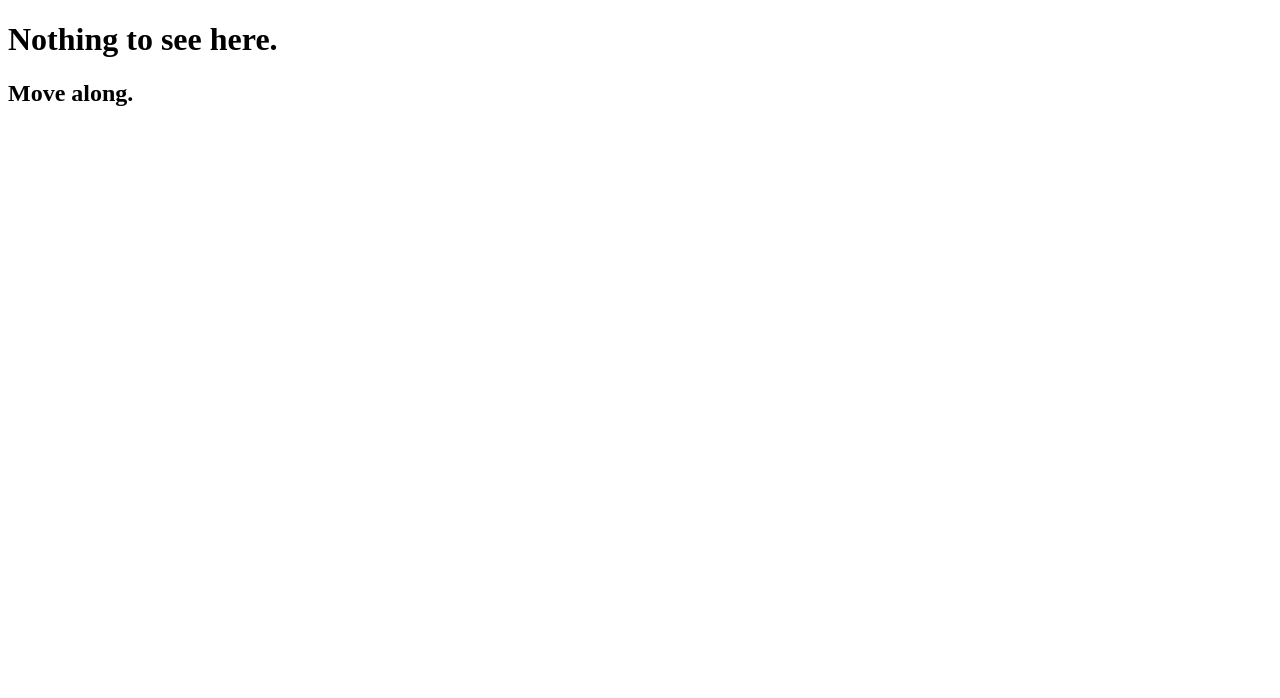
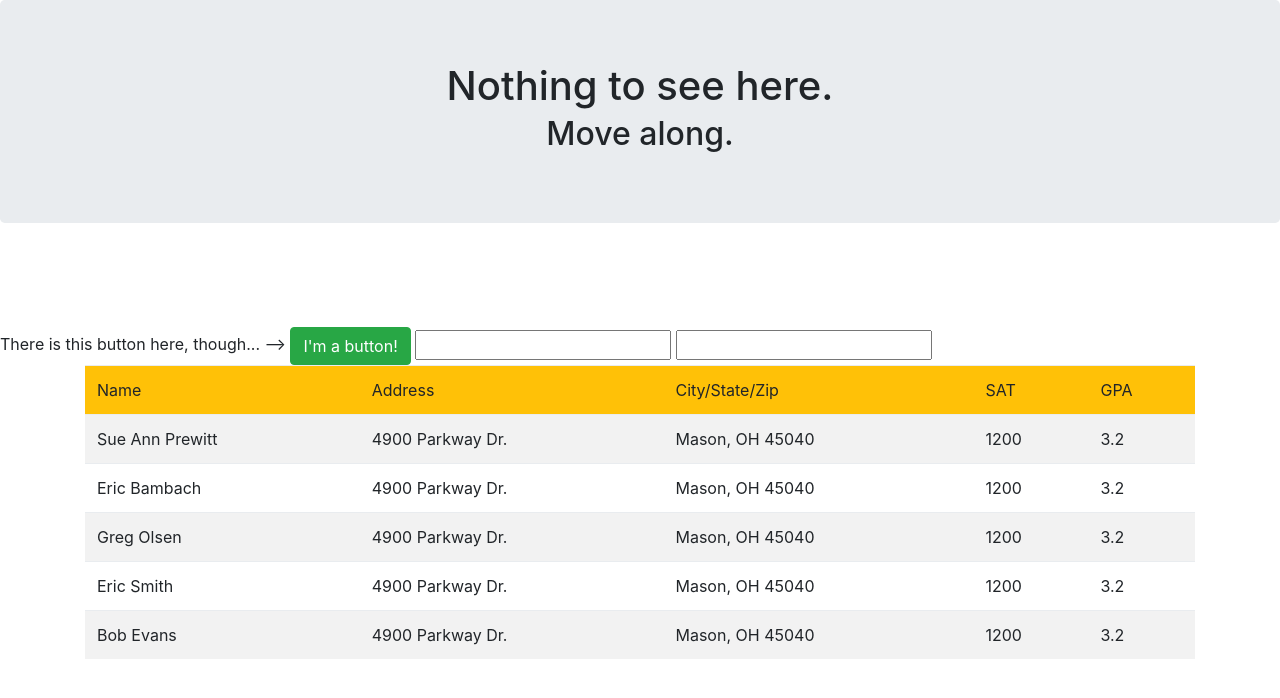
Before and after one commit to SmithE65/jQueryTesting, a plain HTML site: page index.html in a window 1280 px wide. Drawn offline with nearby package versions, Linux system fonts and the light colour scheme.

Commit message:
JS to populate a table

```diff
--- a/index.html
+++ b/index.html
@@ -3,13 +3,52 @@
 <html lang="en" xmlns="http://www.w3.org/1999/xhtml">
 <head>
     <meta charset="utf-8" />
+    <meta name="viewport" content="width=device-width, initial-scale=1" />
+
     <title>HOME PAGE</title>
 
     <script src="http://code.jquery.com/jquery-3.2.1.min.js" type="text/javascript"></script>
     <script src="script/jqtest.js" type="text/javascript"></script>
+
+    <link href="https://maxcdn.bootstrapcdn.com/bootstrap/4.0.0-beta/css/bootstrap.min.css" type="text/css" rel="stylesheet">
 </head>
 <body>
-    <h1>Nothing to see here.</h1>
-    <h2>Move along.</h2>
+    <div class="jumbotron text-center">
+        <h1>Nothing to see here.</h1>
+        <h2>Move along.</h2>
+    </div>
+
+
+    <br /><br /><br />
+    <span>There is this button here, though... --></span>
+    <button class="btn btn-success">I'm a button!</button>
+    <input id="btnOut" type="text" />
+    <input id="btnIn" type="text" />
+
+    <div class="container">
+        <table class="table table-striped">
+            <thead>
+                <tr class="bg-warning">
+                    <td>Name</td>
+                    <td>Address</td>
+                    <td>City/State/Zip</td>
+                    <td>SAT</td>
+                    <td>GPA</td>
+                </tr>
+            </thead>
+            <tbody id="student-body">
+                <tr>
+                    <td>Eric S.</td>
+                    <td>4900 Parkway Dr.</td>
+                    <td>Mason, OH 45040</td>
+                    <td>1200</td>
+                    <td>3.2</td>
+                </tr>
+            </tbody>
+        </table>
+    </div>
+
+    <script src="https://cdnjs.cloudflare.com/ajax/libs/popper.js/1.11.0/umd/popper.min.js" integrity="sha384-b/U6ypiBEHpOf/4+1nzFpr53nxSS+GLCkfwBdFNTxtclqqenISfwAzpKaMNFNmj4" crossorigin="anonymous"></script>
+    <script src="https://maxcdn.bootstrapcdn.com/bootstrap/4.0.0-beta/js/bootstrap.min.js" integrity="sha384-h0AbiXch4ZDo7tp9hKZ4TsHbi047NrKGLO3SEJAg45jXxnGIfYzk4Si90RDIqNm1" crossorigin="anonymous"></script>
 </body>
 </html>
--- a/script/jqtest.js
+++ b/script/jqtest.js
@@ -1 +1,42 @@
 // JavaScript source code
+$().ready(function() {
+    console.log("Page loaded.");
+
+    $("button").click(function () {
+        console.log("A button was clicked.");
+        $("#btnIn").val($("#btnOut").val());
+    });
+
+    populateStudentTable();
+});
+
+// Pull some students from a hat
+function getStudents()
+{
+    console.log("Inventing students...");
+    var students = [{ firstName: "Sue Ann", lastName: "Prewitt", address: "4900 Parkway Dr.", csz: "Mason, OH 45040", SAT: 1200, GPA: 3.2 },
+        { firstName: "Eric", lastName: "Bambach", address: "4900 Parkway Dr.", csz: "Mason, OH 45040", SAT: 1200, GPA: 3.2 },
+        { firstName: "Greg", lastName: "Olsen", address: "4900 Parkway Dr.", csz: "Mason, OH 45040", SAT: 1200, GPA: 3.2 },
+        { firstName: "Eric", lastName: "Smith", address: "4900 Parkway Dr.", csz: "Mason, OH 45040", SAT: 1200, GPA: 3.2 },
+        { firstName: "Bob", lastName: "Evans", address: "4900 Parkway Dr.", csz: "Mason, OH 45040", SAT: 1200, GPA: 3.2 }];
+    return students;
+}
+
+// put some students in the table
+function populateStudentTable()
+{
+    console.log("Populating table...");
+    $("#student-body").empty();         // empty the table body of any/all contents
+
+    var students = getStudents();   // get some students to put in the table
+    for (var i = 0; i < students.length; i++)
+    {
+        $("#student-body").append("<tr>" +                                          // start new row
+            "<td>" + students[i].firstName + " " + students[i].lastName + "</td>" + // name
+            "<td>" + students[i].address + "</td>" +                                // address
+            "<td>" + students[i].csz + "</td>" +                                    // City/State/Zip
+            "<td>" + students[i].SAT + "</td>" +                                    // SAT score
+            "<td>" + students[i].GPA + "</td>" +                                    // GPA
+            "</tr>");                                                               // end row
+    }
+}
```
